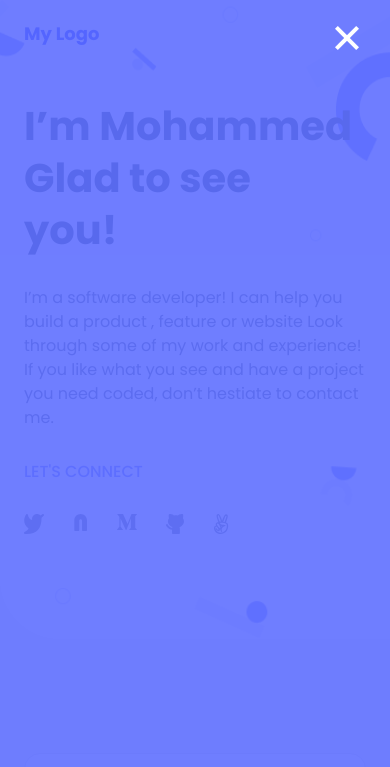
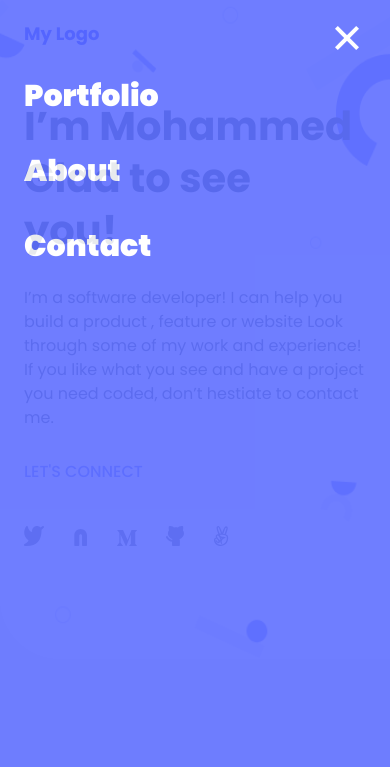
Before and after one commit to MohammedElseddik/Portfolio-setup-and-mobile-version-skeleton, a website: page index.html in a window 390 px wide. Both pictures are taken after a click on the element 347 px from the left and 38 px from the top of the page. Shown: the top 767 px of the page. Drawn offline with Linux system fonts and the light colour scheme.

Commit message:
Add mobile menu list

```diff
--- a/app.js
+++ b/app.js
@@ -1,22 +1,23 @@
-const hamburgerMenu = document.querySelector('.hamburger-menu');
-const firstBar = document.querySelector('.first-bar');
-const secondBar = document.querySelector('.second-bar');
-const thirdBar = document.querySelector('.third-bar');
-const bar = document.querySelectorAll('.bar');
-const navBar = document.querySelector('.nav-bar');
-const mainHeader = document.querySelector('header');
-const mylogo = document.querySelector('.logo');
+const hamburgerMenu = document.querySelector(".hamburger-menu");
+const firstBar = document.querySelector(".first-bar");
+const secondBar = document.querySelector(".second-bar");
+const thirdBar = document.querySelector(".third-bar");
+const bar = document.querySelectorAll(".bar");
+const navBar = document.querySelector(".nav-bar");
+const mainHeader = document.querySelector("header");
+const mylogo = document.querySelector(".logo");
+const mainBarItems = document.querySelector(".main-bar__items");
 
-
-hamburgerMenu.addEventListener('click',()=>{
-    navBar.classList.toggle('expand');
-    mainHeader.classList.toggle('main-header');
-    hamburgerMenu.classList.toggle('mobile-hamburger-menu');
-    mylogo.classList.toggle('mobile-logo')
-    bar.forEach((elem)=>{
-        elem.classList.toggle('bar-color');
-    })
-    secondBar.classList.toggle('hidden');
-    firstBar.classList.toggle('tronsform');
-    thirdBar.classList.toggle('tronsform');
-})
+hamburgerMenu.addEventListener("click", () => {
+  navBar.classList.toggle("expand");
+  mainHeader.classList.toggle("main-header");
+  hamburgerMenu.classList.toggle("mobile-hamburger-menu");
+  mylogo.classList.toggle("mobile-logo");
+  bar.forEach((elem) => {
+    elem.classList.toggle("bar-color");
+  });
+  secondBar.classList.toggle("hidden");
+  firstBar.classList.toggle("tronsform");
+  thirdBar.classList.toggle("tronsform");
+  mainBarItems.classList.toggle("main-bar__items-visible");
+});
--- a/index.html
+++ b/index.html
@@ -13,7 +13,7 @@
       <nav class="nav-bar">
         <a href="index.html" class="logo">My Logo</a>
         <ul class="main-bar__items">
-          <li class="main-bar__item"><a href="">Portoflio</a></li>
+          <li class="main-bar__item"><a href="">Portfolio</a></li>
           <li class="main-bar__item"><a href="">About</a></li>
           <li class="main-bar__item"><a href="">Contact</a></li>
         </ul>
--- a/style.css
+++ b/style.css
@@ -37,12 +37,33 @@ body {
   width: 100%;
   height: 100vh;
   opacity: 0.9;
-  background-color: #6070FF;
+  background-color: #6070ff;
   position: relative;
+  display: flex;
+  align-items: flex-start;
+  transition: all 1s ease;
 }
 
 .main-bar__items {
   display: none;
+}
+
+.main-bar__items-visible {
+  display: block;
+  width: 100%;
+  margin-top: 50px;
+  list-style: none;
+  display: flex;
+  flex-direction: column;
+  align-items: flex-start;
+  gap: 30px;
+}
+
+a {
+  text-decoration: none;
+  color: #fff;
+  font-size: 3rem;
+  font-weight: 900;
 }
 
 .logo {
@@ -631,6 +652,14 @@ img:hover {
     list-style: none;
   }
 
+  .hamburger-menu {
+    display: none;
+  }
+
+  .expand {
+    display: none;
+  }
+
   .main-bar__item a {
     text-decoration: none;
     font-size: 15px;
```
